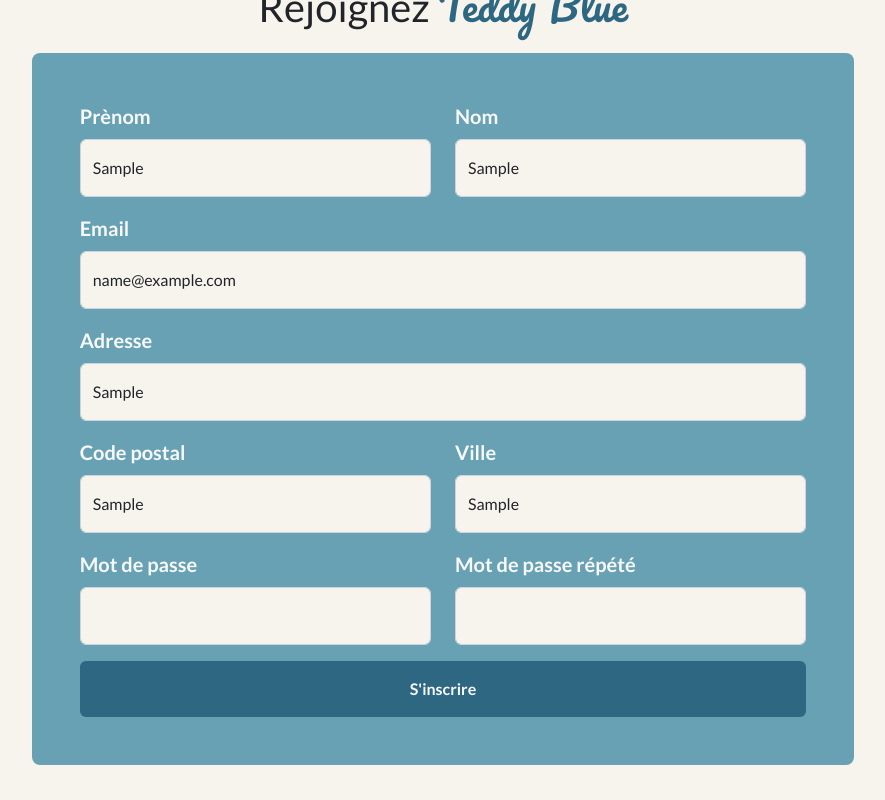
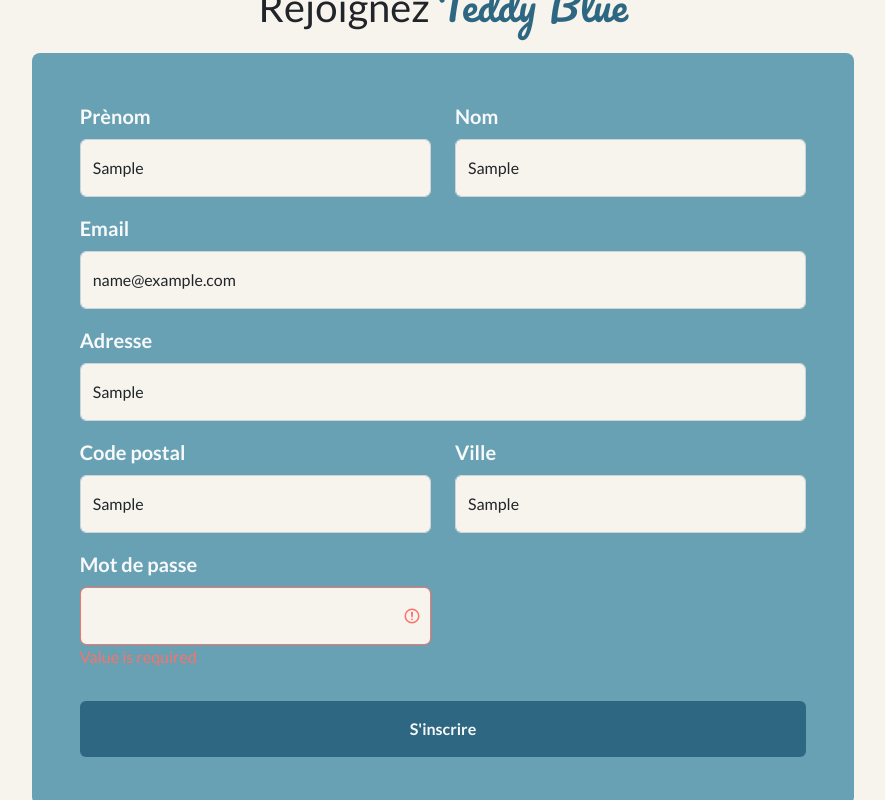
Before and after one commit to Deotyma/teddy, a Vue app in the folder teddy/: page /sign-up in a window 1280 px wide. Both pictures are taken after typing "Sample", "Sample", "name@example.com", "Sample", "Sample", "Sample" into the empty fields and a click on the button "S'inscrire". Shown: the part 144-944 px from the top of the page, without its empty margins (197-1082 px from the left). Built offline with nearby package versions, Linux system fonts and the light colour scheme.

Commit message:
adds form validation for Sign up form

```diff
--- a/teddy/src/components/FormSignUp.vue
+++ b/teddy/src/components/FormSignUp.vue
@@ -1,17 +1,65 @@
 <script setup>
-
-const createdUser= {
+    import { ref } from 'vue';
+    import { useVuelidate } from '@vuelidate/core';
+    import { required, minLength, maxLength, email,sameAs, helpers} from '@vuelidate/validators'
+const createdUser= ref({
         firstName:"",
         lastName:"",
         email:"",
         password:"",
+        repeatPassword:"",
         address:"",
         zipCode:"",
         town:""
+    })
+
+const rules = {
+    firstName:{
+        required,
+        minLength:(1)
+    },
+    lastName:{
+        required,
+        minLength:(1)
+    },
+    email: {
+        required,
+        email
+    },
+    password: {
+        required,
+        minLength: minLength(8),
+        maxLength:maxLength(20),
+        hasUppercase: (value) => /[A-Z]/.test(value),
+        hasLowercase: (value) => /[a-z]/.test(value),
+        hasNumber: (value) => /\d/.test(value),
+        hasSymbol: (value) => /[$@$!%*?&]/.test(value),
+    },
+    //repeatPassword:{
+    //    required,
+    //    sameAsRef: sameAs(createdUser.password)
+    //},
+    address: {
+        required
+    },
+    zipCode: {
+        required
+    },
+    town: {
+        required
     }
+    };
 
-    function SignUpUser() {
-        console.log(createdUser)
+const v$ = useVuelidate(rules, createdUser);
+
+function SignUpUser() {
+    console.log("password - ", createdUser.password)
+    console.log("données: ",createdUser.value);
+    //console.log(createdUser.repeatPassword)
+        v$.value.$touch();
+    if (!v$.value.$error) {
+        console.log(createdUser.value);
+    }
     }
 
 </script>
@@ -27,40 +75,80 @@
                     <div class="row">
                         <div class="col-12 col-md-6 mb-3">
                             <label for="firstName" class="form-label text-light fw-bolder fs-5">Prènom</label>
-                            <input v-model="createdUser.firstName" type="text" class="form-control py-3" id="firstName"/>
+                            <input v-model="createdUser.firstName" type="text" class="form-control py-3" id="firstName" :class="{'is-invalid' : v$.firstName.$error}"/>
+                            <div v-if="v$.firstName.$error">
+                                <p v-for="error of v$.firstName.$errors" :key="error.$uid" class="text-danger">
+                                    {{ error.$message }}
+                                </p>
+                            </div>
                         </div>
                         <div class="col-12 col-md-6 mb-3">
                             <label for="lastName" class="form-label text-light fw-bolder fs-5">Nom</label>
-                            <input  v-model="createdUser.lastName" type="text" class="form-control py-3" id="lastName"/>
+                            <input  v-model="createdUser.lastName" type="text" class="form-control py-3" id="lastName" :class="{'is-invalid' : v$.lastName.$error}"/>
+                            <div v-if="v$.lastName.$error">
+                                <p v-for="error of v$.lastName.$errors" :key="error.$uid" class="text-danger">
+                                    {{ error.$message }}
+                                </p>
+                            </div>
                         </div>
                     </div>
                     <div class="mb-3">
                         <label for="email" class="form-label text-light fw-bolder fs-5">Email</label>
-                        <input v-model="createdUser.email" type="email" class="form-control py-3" id="email" placeholder="name@example.com">
+                        <input v-model="createdUser.email" type="email" class="form-control py-3" id="email" placeholder="name@example.com" :class="{'is-invalid' : v$.email.$error}">
+                        <div v-if="v$.email.$error">
+                            <p v-for="error of v$.email.$errors" :key="error.$uid" class="text-danger">
+                                {{ error.$message }}
+                            </p>
+                        </div>
                     </div>
                     <div class="col-12 mb-3">
                         <label for="address" class="form-label text-light fw-bolder fs-5">Adresse</label>
-                        <input v-model="createdUser.address" type="text" class="form-control py-3" id="address" placeholder="1, rue Saint Sevrin"/>
+                        <input v-model="createdUser.address" type="text" class="form-control py-3" id="address" placeholder="1, rue Saint Sevrin" :class="{'is-invalid' : v$.address.$error}"/>
+                        <div v-if="v$.address.$error">
+                            <p v-for="error of v$.address.$errors" :key="error.$uid" class="text-danger">
+                                {{ error.$message }}
+                            </p>
+                        </div>
                     </div>
                     <div class="row">
                         <div class="col-12 col-md-6 mb-3">
                             <label for="zipCode" class="form-label text-light fw-bolder fs-5">Code postal</label>
-                            <input v-model="createdUser.zipCode" type="text" class="form-control py-3" id="zipCode" placeholder="75009"/>
+                            <input v-model="createdUser.zipCode" type="text" class="form-control py-3" id="zipCode" placeholder="75009" :class="{'is-invalid' : v$.zipCode.$error}"/>
+                            <div v-if="v$.zipCode.$error">
+                                <p v-for="error of v$.zipCode.$errors" :key="error.$uid" class="text-danger">
+                                    {{ error.$message }}
+                                </p>
+                            </div>
                         </div>
                         <div class="col-12 col-md-6 mb-3">
                             <label for="town" class="form-label text-light fw-bolder fs-5">Ville</label>
-                            <input v-model="createdUser.town" type="text" class="form-control py-3" id="town" placeholder="Paris"/>
+                            <input v-model="createdUser.town" type="text" class="form-control py-3" id="town" placeholder="Paris" :class="{'is-invalid' : v$.town.$error}"/>
+                            <div v-if="v$.town.$error">
+                                <p v-for="error of v$.town.$errors" :key="error.$uid" class="text-danger">
+                                    {{ error.$message }}
+                                </p>
+                            </div>
                         </div>
                     </div>
                     <div class="row">
                         <div class="col-12 col-md-6 mb-3">
                             <label for="password" class="form-label text-light fw-bolder fs-5">Mot de passe</label>
-                            <input v-model="createdUser.password" type="password" class="form-control py-3" id="password"/>
+                            <input v-model="createdUser.password" type="password" class="form-control py-3" id="password" :class="{'is-invalid' : v$.password.$error}"/>
+                            <div v-if="v$.password.$errors">
+                                <p v-for="error of v$.password.$errors" :key="error.$uid" class="text-danger">
+                                    {{ error.$message }}
+                                </p>
+                            </div>
                         </div>
-                        <div class="col-12 col-md-6 mb-3">
-                            <label for="repetedPasswprd" class="form-label text-light fw-bolder fs-5">Mot de passe répété</label>
-                            <input type="password" class="form-control py-3" id="repetedPasswprd"/>
-                        </div>
+                       <!--<div class="col-12 col-md-6 mb-3">
+                            <label for="repeatPassword" class="form-label text-light fw-bolder fs-5">Confirmez le mot de passe</label>
+                            <input v-model="createdUser.repeatPassword" type="repeatPassword" class="form-control py-3" id="repeatPassword" :class="{'is-invalid' : v$.repeatPassword.$error}"/>
+                            <div v-if="v$.repeatPassword.$errors">
+                                <p v-for="error of v$.repeatPassword.$errors" :key="error.$uid" class="text-danger">
+                                    {{ error.$message }}
+                                </p>
+                            </div>
+                        </div>-->
                     </div>
                     <div>
                         <button type="submit" class="btn search-button border-0 w-100 py-3 bg-primary text-light fw-bolder">S'inscrire</button>
```
